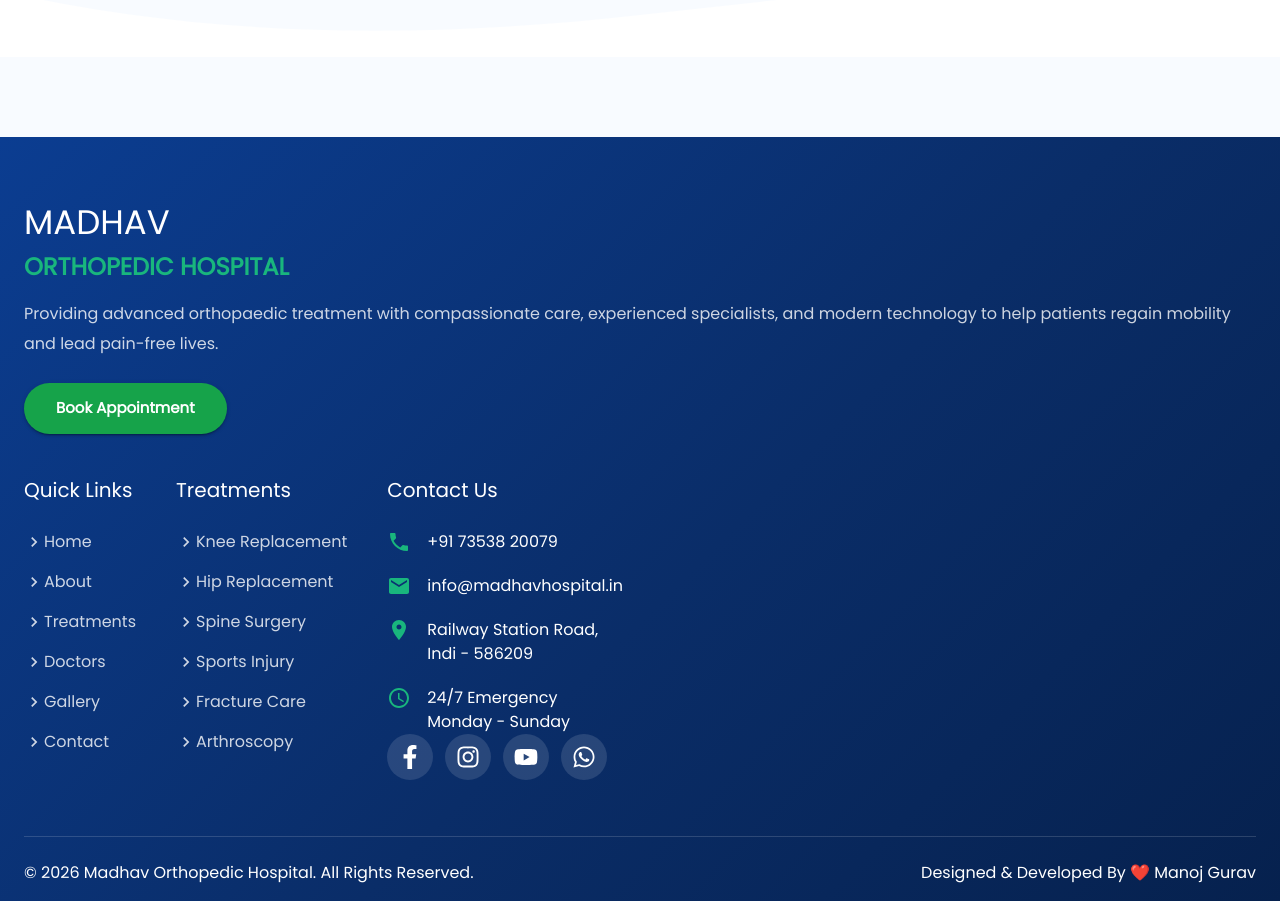
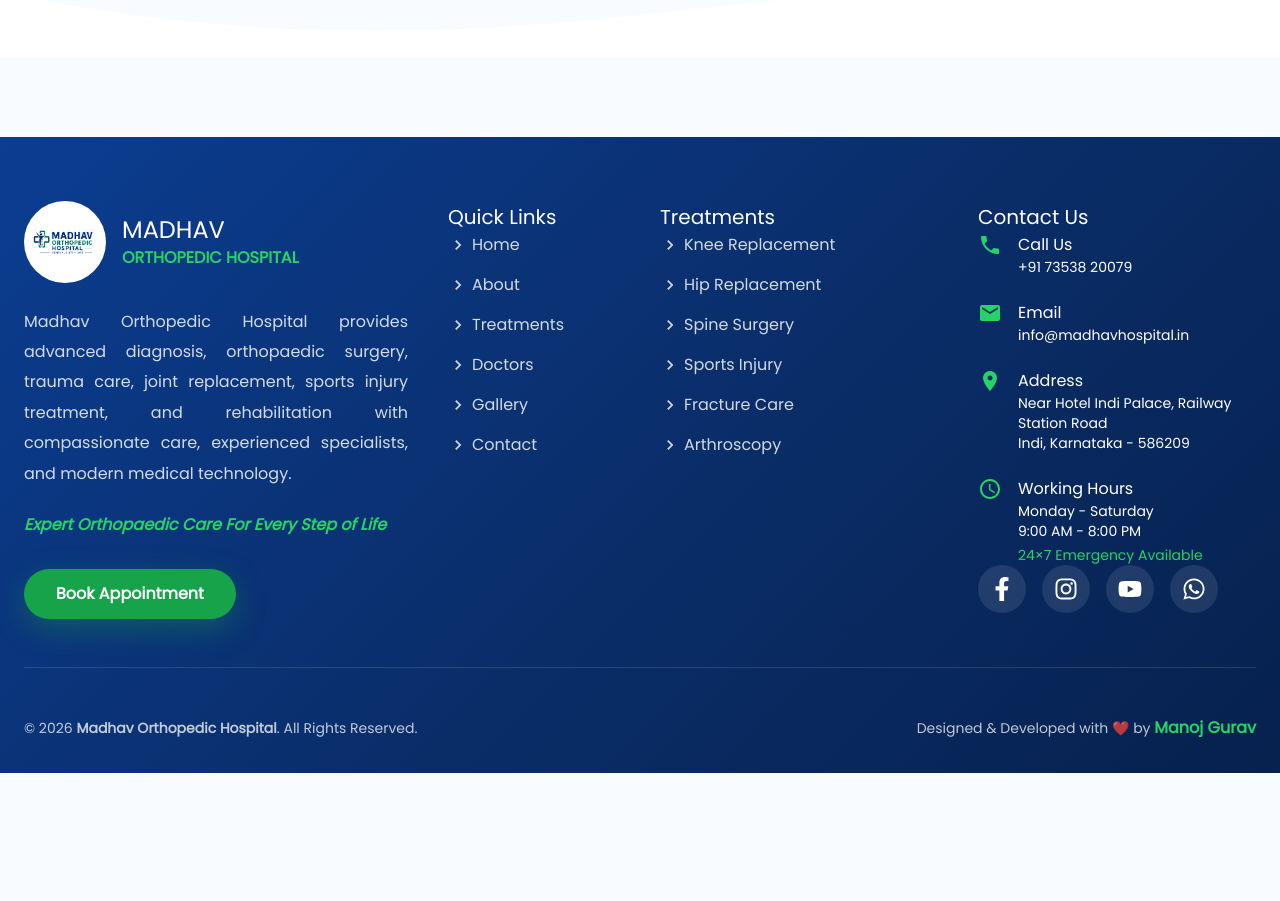
Before and after one commit to ManojGAIX/madhav-hospital-website, a React (Vite) app: page / in a window 1280 px wide. Shown: the part 4200-5101 px from the top of the page. After the commit the page ends 4973 px from the top, so only its background shows below. Built offline with nearby package versions, Linux system fonts and the light colour scheme.

Commit message:
Updated fooer call and maps

```diff
--- a/src/components/layout/Footer.jsx
+++ b/src/components/layout/Footer.jsx
@@ -7,6 +7,7 @@
   Stack,
   IconButton,
   Button,
+  Divider,
 } from "@mui/material";
 
 import {
@@ -26,16 +27,40 @@
 
 import { motion } from "framer-motion";
 
+import logo from "../../assets/logo/logo.png";
+
 const MotionBox = motion(Box);
 
+/* ---------------------- Navigation ---------------------- */
+
 const quickLinks = [
-  "Home",
-  "About",
-  "Treatments",
-  "Doctors",
-  "Gallery",
-  "Contact",
+  {
+    title: "Home",
+    href: "#home",
+  },
+  {
+    title: "About",
+    href: "#about",
+  },
+  {
+    title: "Treatments",
+    href: "#treatments",
+  },
+  {
+    title: "Doctors",
+    href: "#doctors",
+  },
+  {
+    title: "Gallery",
+    href: "#gallery",
+  },
+  {
+    title: "Contact",
+    href: "#contact",
+  },
 ];
+
+/* ---------------------- Treatments ---------------------- */
 
 const services = [
   "Knee Replacement",
@@ -46,68 +71,151 @@
   "Arthroscopy",
 ];
 
+/* ---------------------- Social ---------------------- */
+
+const socialLinks = [
+  {
+    icon: <FaFacebookF />,
+    link: "#",
+  },
+  {
+    icon: <FaInstagram />,
+    link: "#",
+  },
+  {
+    icon: <FaYoutube />,
+    link: "#",
+  },
+  {
+    icon: <FaWhatsapp />,
+    link: "https://wa.me/917353820079",
+  },
+];
+
 const Footer = () => {
   return (
     <Box
+      component="footer"
       sx={{
         background:
           "linear-gradient(135deg,#0B3D91 0%,#0A2D68 55%,#06214E 100%)",
         color: "#fff",
-        pt: 8,
+        mt: 10,
+        pt: {
+          xs: 6,
+          md: 8,
+        },
         pb: 2,
-        mt: 10,
       }}
     >
       <Container maxWidth="xl">
         <Grid container spacing={5}>
-          {/* Hospital */}
-          <Grid item xs={12} md={4}>
+          {/* ================= LEFT ================= */}
+
+          <Grid size={{ xs: 12, md: 4 }}>
             <MotionBox
-              initial={{ opacity: 0, y: 30 }}
-              whileInView={{ opacity: 1, y: 0 }}
-              viewport={{ once: true }}
+              initial={{
+                opacity: 0,
+                y: 40,
+              }}
+              whileInView={{
+                opacity: 1,
+                y: 0,
+              }}
+              viewport={{
+                once: true,
+              }}
             >
+              {/* Logo */}
+
+              <Box
+                sx={{
+                  display: "flex",
+                  alignItems: "center",
+                  gap: 2,
+                  mb: 3,
+                }}
+              >
+                <Box
+                  component="img"
+                  src={logo}
+                  alt="Madhav Orthopedic Hospital"
+                  sx={{
+                    width: 82,
+                    height: 82,
+                    bgcolor: "#fff",
+                    borderRadius: 3,
+                    p: 1,
+                    objectFit: "contain",
+                  }}
+                />
+
+                <Box>
                   <Typography
-                variant="h4"
+                    variant="h5"
                     fontWeight={800}
-                sx={{ color: "#ffffff", mb: 1 }}
+                    letterSpacing={1}
                   >
                     MADHAV
                   </Typography>
 
                   <Typography
-                variant="h5"
                     sx={{
-                  color: "#19b67d",
+                      color: "#25D366",
                       fontWeight: 700,
-                  mb: 2,
                     }}
                   >
                     ORTHOPEDIC HOSPITAL
                   </Typography>
+                </Box>
+              </Box>
+
+              {/* Description */}
 
               <Typography
                 sx={{
-                  color: "rgba(255,255,255,.8)",
+                  color: "rgba(255,255,255,.82)",
                   lineHeight: 1.9,
                   mb: 3,
+                  textAlign: "justify",
                 }}
               >
-                Providing advanced orthopaedic treatment with compassionate
-                care, experienced specialists, and modern technology to help
-                patients regain mobility and lead pain-free lives.
+                Madhav Orthopedic Hospital provides advanced diagnosis,
+                orthopaedic surgery, trauma care, joint replacement,
+                sports injury treatment, and rehabilitation with
+                compassionate care, experienced specialists, and modern
+                medical technology.
               </Typography>
+
+              {/* Tag Line */}
+
+              <Typography
+                sx={{
+                  color: "#25D366",
+                  fontWeight: 700,
+                  fontStyle: "italic",
+                  mb: 4,
+                }}
+              >
+                Expert Orthopaedic Care For Every Step of Life
+              </Typography>
+
+              {/* CTA */}
 
               <Button
                 variant="contained"
                 size="large"
                 sx={{
                   bgcolor: "#16a34a",
-                  borderRadius: "40px",
+                  borderRadius: "50px",
                   px: 4,
-                  py: 1.5,
+                  py: 1.4,
                   textTransform: "none",
                   fontWeight: 700,
+                  fontSize: 16,
+                  boxShadow:
+                    "0 10px 30px rgba(22,163,74,.35)",
+
                   "&:hover": {
                     bgcolor: "#15803d",
                   },
@@ -118,12 +226,13 @@
             </MotionBox>
           </Grid>
 
-          {/* Quick Links */}
-          <Grid item xs={12} sm={6} md={2.5}>
+          {/* ================= QUICK LINKS ================= */}
+
+          <Grid size={{ xs: 12, sm: 6, md: 2 }}>
             <Typography
               variant="h6"
               fontWeight={700}
-              sx={{ mb: 3 }}
+              mb={3}
             >
               Quick Links
             </Typography>
@@ -131,34 +240,37 @@
             <Stack spacing={2}>
               {quickLinks.map((item) => (
                 <Link
-                  key={item}
-                  href="#"
+                  key={item.title}
+                  href={item.href}
                   underline="none"
                   color="inherit"
                   sx={{
                     display: "flex",
                     alignItems: "center",
-                    color: "rgba(255,255,255,.8)",
+                    gap: .5,
+                    color: "rgba(255,255,255,.82)",
                     transition: ".3s",
+
                     "&:hover": {
-                      color: "#19b67d",
+                      color: "#25D366",
                       pl: 1,
                     },
                   }}
                 >
                   <KeyboardArrowRight fontSize="small" />
-                  {item}
+                  {item.title}
                 </Link>
               ))}
             </Stack>
           </Grid>
 
-          {/* Treatments */}
-          <Grid item xs={12} sm={6} md={2.5}>
+          {/* ================= TREATMENTS ================= */}
+
+          <Grid size={{ xs: 12, sm: 6, md: 3 }}>
             <Typography
               variant="h6"
               fontWeight={700}
-              sx={{ mb: 3 }}
+              mb={3}
             >
               Treatments
             </Typography>
@@ -170,7 +282,8 @@
                   sx={{
                     display: "flex",
                     alignItems: "center",
-                    color: "rgba(255,255,255,.8)",
+                    gap: .5,
+                    color: "rgba(255,255,255,.82)",
                   }}
                 >
                   <KeyboardArrowRight fontSize="small" />
@@ -180,94 +293,236 @@
             </Stack>
           </Grid>
 
-          {/* Contact */}
-          <Grid item xs={12} md={3}>
+                    {/* ================= CONTACT ================= */}
+
+          <Grid size={{ xs: 12, md: 3 }}>
             <Typography
               variant="h6"
               fontWeight={700}
-              sx={{ mb: 3 }}
+              mb={3}
             >
               Contact Us
             </Typography>
 
-            <Stack spacing={2.5}>
+            <Stack spacing={3}>
+
+              {/* Phone */}
+
+              <Link
+                href="tel:+917353820079"
+                underline="none"
+                color="inherit"
+                sx={{
+                  "&:hover": {
+                    color: "#25D366",
+                  },
+                }}
+              >
                 <Stack direction="row" spacing={2}>
-                <Phone sx={{ color: "#19b67d" }} />
-                <Typography>+91 73538 20079</Typography>
+                  <Phone sx={{ color: "#25D366" }} />
+
+                  <Box>
+                    <Typography fontWeight={600}>
+                      Call Us
+                    </Typography>
+
+                    <Typography
+                      variant="body2"
+                      color="rgba(255,255,255,.75)"
+                    >
+                      +91 73538 20079
+                    </Typography>
+                  </Box>
                 </Stack>
+              </Link>
+
+              {/* Email */}
+
+              <Link
+                href="mailto:info@madhavhospital.in"
+                underline="none"
+                color="inherit"
+                sx={{
+                  "&:hover": {
+                    color: "#25D366",
+                  },
+                }}
+              >
+                <Stack direction="row" spacing={2}>
+                  <Email sx={{ color: "#25D366" }} />
+
+                  <Box>
+                    <Typography fontWeight={600}>
+                      Email
+                    </Typography>
+
+                    <Typography
+                      variant="body2"
+                      color="rgba(255,255,255,.75)"
+                    >
+                      info@madhavhospital.in
+                    </Typography>
+                  </Box>
+                </Stack>
+              </Link>
+
+              {/* Address */}
+
+              <Link
+                href="https://maps.app.goo.gl/9PWoyM9rcByXkf5U8"
+                target="_blank"
+                underline="none"
+                color="inherit"
+                sx={{
+                  "&:hover": {
+                    color: "#25D366",
+                  },
+                }}
+              >
+                <Stack direction="row" spacing={2}>
+                  <LocationOn sx={{ color: "#25D366" }} />
+
+                  <Box>
+                    <Typography fontWeight={600}>
+                      Address
+                    </Typography>
+
+                    <Typography
+                      variant="body2"
+                      color="rgba(255,255,255,.75)"
+                    >
+                      Near Hotel Indi Palace, Railway Station Road
+                      <br />
+                      Indi, Karnataka - 586209
+                    </Typography>
+                  </Box>
+                </Stack>
+              </Link>
+
+              {/* Timing */}
 
               <Stack direction="row" spacing={2}>
-                <Email sx={{ color: "#19b67d" }} />
-                <Typography>info@madhavhospital.in</Typography>
-              </Stack>
+                <AccessTime sx={{ color: "#25D366" }} />
 
-              <Stack direction="row" spacing={2}>
-                <LocationOn sx={{ color: "#19b67d" }} />
-                <Typography>
-                  Railway Station Road,
+                <Box>
+                  <Typography fontWeight={600}>
+                    Working Hours
+                  </Typography>
+
+                  <Typography
+                    variant="body2"
+                    color="rgba(255,255,255,.75)"
+                  >
+                    Monday - Saturday
                     <br />
-                  Indi - 586209
+                    9:00 AM - 8:00 PM
                   </Typography>
-              </Stack>
 
-              <Stack direction="row" spacing={2}>
-                <AccessTime sx={{ color: "#19b67d" }} />
-                <Typography>
-                  24/7 Emergency
-                  <br />
-                  Monday - Sunday
+                  <Typography
+                    variant="body2"
+                    sx={{
+                      color: "#25D366",
+                      mt: .5,
+                    }}
+                  >
+                    24×7 Emergency Available
                   </Typography>
+                </Box>
               </Stack>
             </Stack>
 
-            <Stack direction="row" spacing={1.5} mt={4}>
-              {[
-                <FaFacebookF />,
-                <FaInstagram />,
-                <FaYoutube />,
-                <FaWhatsapp />,
-              ].map((icon, index) => (
+            {/* Social */}
+
+            <Stack
+              direction="row"
+              spacing={2}
+              mt={5}
+              flexWrap="wrap"
+            >
+              {socialLinks.map((item, index) => (
+                <Link
+                  key={index}
+                  href={item.link}
+                  target="_blank"
+                  underline="none"
+                >
                   <IconButton
-                  key={index}
                     sx={{
-                    bgcolor: "rgba(255,255,255,.12)",
+                      width: 48,
+                      height: 48,
+                      bgcolor: "rgba(255,255,255,.10)",
                       color: "#fff",
-                    width: 46,
-                    height: 46,
-                    transition: ".3s",
+                      transition: ".35s",
+
                       "&:hover": {
-                      bgcolor: "#19b67d",
-                      transform: "translateY(-4px)",
+                        bgcolor: "#25D366",
+                        transform: "translateY(-4px) scale(1.08)",
                       },
                     }}
                   >
-                  {icon}
+                    {item.icon}
                   </IconButton>
+                </Link>
               ))}
             </Stack>
           </Grid>
+
         </Grid>
 
-        {/* Bottom */}
+        <Divider
+          sx={{
+            my: 6,
+            borderColor: "rgba(255,255,255,.12)",
+          }}
+        />
+
+                {/* ================= Footer Bottom ================= */}
+
         <Box
           sx={{
-            borderTop: "1px solid rgba(255,255,255,.15)",
-            mt: 7,
-            pt: 3,
             display: "flex",
+            flexDirection: {
+              xs: "column",
+              md: "row",
+            },
             justifyContent: "space-between",
             alignItems: "center",
-            flexWrap: "wrap",
             gap: 2,
+            pb: 2,
+            textAlign: {
+              xs: "center",
+              md: "left",
+            },
           }}
         >
-          <Typography color="rgba(255,255,255,.75)">
-            © {new Date().getFullYear()} Madhav Orthopedic Hospital. All Rights
-            Reserved.
+          <Typography
+            variant="body2"
+            sx={{
+              color: "rgba(255,255,255,.75)",
+              lineHeight: 1.8,
+            }}
+          >
+            © {new Date().getFullYear()}{" "}
+            <strong>Madhav Orthopedic Hospital</strong>. All Rights Reserved.
           </Typography>
 
-          <Typography color="rgba(255,255,255,.75)">
-            Designed & Developed By ❤️ Manoj Gurav
+          <Typography
+            variant="body2"
+            sx={{
+              color: "rgba(255,255,255,.75)",
+              lineHeight: 1.8,
+            }}
+          >
+            Designed & Developed with ❤️ by{" "}
+            <Typography
+              component="span"
+              sx={{
+                color: "#25D366",
+                fontWeight: 700,
+              }}
+            >
+              Manoj Gurav
+            </Typography>
           </Typography>
         </Box>
       </Container>
```
Lines whose indentation alone changed are shown as unchanged.
